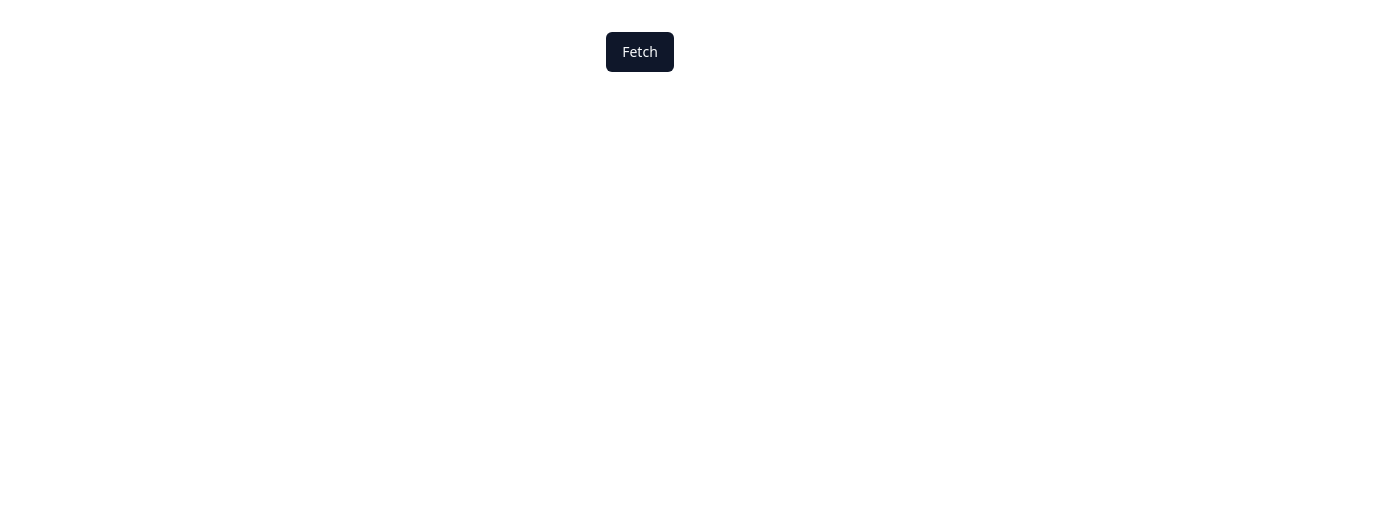
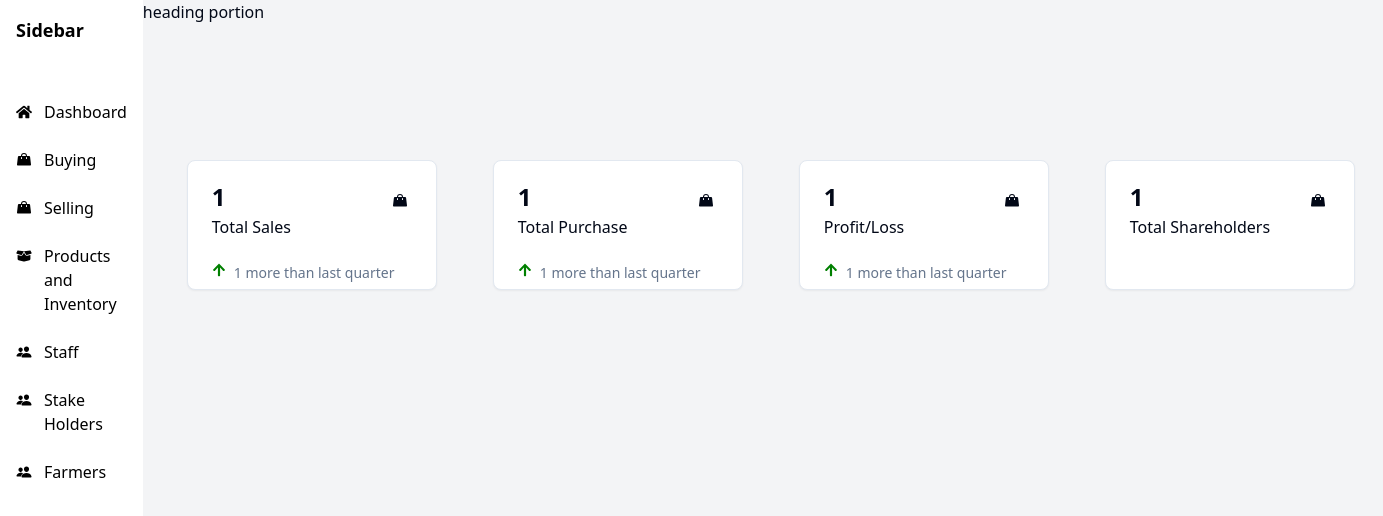
Before and after one commit to Vishakh2012/AgriERP, a React (Vite) app in the folder app/: page / in a window 1280 px wide. Shown: the top 516 px of the page, 1383 px wide, since content can reach past the window. Built offline with nearby package versions, Linux system fonts and the light colour scheme; no server answers.

Commit message:
FEAT:  - created folders for pages  - created dashboard card components  - implemented basic routing  - created sidepanel

```diff
--- a/app/src/App.tsx
+++ b/app/src/App.tsx
@@ -1,5 +1,7 @@
 import { Button } from "@/components/ui/button"
-import './App.css'
+
+import Sidebar from "./components/SidePanel/sidePanel"
+import { Dashboard } from "./page/Dashboard/Dashboard"
 
 function App() {
 
@@ -12,7 +14,7 @@ function App() {
 
   return (
     <>
-      <Button onClick={handleSubmit}>Fetch</Button>
+    <Sidebar/>
     </>
   )
 }
--- /dev/null
+++ b/app/src/components/SidePanel/sidePanel.tsx
@@ -0,0 +1,36 @@
+import { IoPeople } from "react-icons/io5";
+import { FaHome } from "react-icons/fa";
+import { PiHandbagFill } from "react-icons/pi";
+import { FaBoxOpen } from "react-icons/fa6";
+
+import { Outlet} from "react-router-dom";
+import SidePanelButton from "./sidePanelButton";
+
+
+const Sidebar = () => {
+  return (
+    <div className='flex '>
+
+            <div className="h-screen w-64 bg-white text-black shadow-lg">
+                <div className="p-4">
+                <h2 className="text-lg font-semibold mb-4">Sidebar</h2>
+                <ul className='mt-14 '>
+                    <li className="mb-6"><SidePanelButton text="Dashboard" url='/' icon={<FaHome/>}/></li>
+                    <li className="mb-6"><SidePanelButton text="Buying" url='/' icon={<PiHandbagFill/>}/></li>
+                    <li className="mb-6"><SidePanelButton text="Selling" url='/' icon={<PiHandbagFill/>}/></li>
+                    <li className="mb-6"><SidePanelButton text="Products and Inventory" url='/' icon={<FaBoxOpen/>}/></li>
+                    <li className="mb-6"><SidePanelButton text="Staff" url='/' icon={<IoPeople/>}/></li>
+                    <li className="mb-6"><SidePanelButton text="Stake Holders" url='/' icon={<IoPeople/>}/></li>
+                    <li className="mb-6"><SidePanelButton text="Farmers" url='/' icon={<IoPeople />}/></li>
+                </ul>
+                </div>
+
+        </div>
+        <div className="flex-auto bg-gray-100">
+                <Outlet/>
+        </div>
+    </div>
+  );
+};
+
+export default Sidebar;
--- /dev/null
+++ b/app/src/components/SidePanel/sidePanelButton.tsx
@@ -0,0 +1,20 @@
+import React, { ReactNode } from "react"
+import { Link } from "react-router-dom"
+
+interface SidePanelButtonContent{
+    text:string,
+    url:string,
+    icon?: ReactNode
+}
+const SidePanelButton:React.FC<SidePanelButtonContent> = (props) => {
+    return (
+        <>
+            <div className="flex">
+                {props.icon && <span className="mr-3 mt-1">{props.icon}</span>}
+                <Link to={props.url} className="block text-black hover:text-gray-800">{props.text}</Link>
+            </div>
+        </>
+    )
+}
+
+export default SidePanelButton
--- /dev/null
+++ b/app/src/components/ui/card.tsx
@@ -0,0 +1,79 @@
+import * as React from "react"
+
+import { cn } from "@/lib/utils"
+
+const Card = React.forwardRef<
+  HTMLDivElement,
+  React.HTMLAttributes<HTMLDivElement>
+>(({ className, ...props }, ref) => (
+  <div
+    ref={ref}
+    className={cn(
+      "rounded-lg border bg-card text-card-foreground shadow-sm",
+      className
+    )}
+    {...props}
+  />
+))
+Card.displayName = "Card"
+
+const CardHeader = React.forwardRef<
+  HTMLDivElement,
+  React.HTMLAttributes<HTMLDivElement>
+>(({ className, ...props }, ref) => (
+  <div
+    ref={ref}
+    className={cn("flex flex-col space-y-1.5 p-6", className)}
+    {...props}
+  />
+))
+CardHeader.displayName = "CardHeader"
+
+const CardTitle = React.forwardRef<
+  HTMLParagraphElement,
+  React.HTMLAttributes<HTMLHeadingElement>
+>(({ className, ...props }, ref) => (
+  <h3
+    ref={ref}
+    className={cn(
+      "text-2xl font-semibold leading-none tracking-tight",
+      className
+    )}
+    {...props}
+  />
+))
+CardTitle.displayName = "CardTitle"
+
+const CardDescription = React.forwardRef<
+  HTMLParagraphElement,
+  React.HTMLAttributes<HTMLParagraphElement>
+>(({ className, ...props }, ref) => (
+  <p
+    ref={ref}
+    className={cn("text-sm text-muted-foreground", className)}
+    {...props}
+  />
+))
+CardDescription.displayName = "CardDescription"
+
+const CardContent = React.forwardRef<
+  HTMLDivElement,
+  React.HTMLAttributes<HTMLDivElement>
+>(({ className, ...props }, ref) => (
+  <div ref={ref} className={cn("p-6 pt-0", className)} {...props} />
+))
+CardContent.displayName = "CardContent"
+
+const CardFooter = React.forwardRef<
+  HTMLDivElement,
+  React.HTMLAttributes<HTMLDivElement>
+>(({ className, ...props }, ref) => (
+  <div
+    ref={ref}
+    className={cn("flex items-center p-6 pt-0", className)}
+    {...props}
+  />
+))
+CardFooter.displayName = "CardFooter"
+
+export { Card, CardHeader, CardFooter, CardTitle, CardDescription, CardContent }
--- a/app/src/main.tsx
+++ b/app/src/main.tsx
@@ -1,10 +1,33 @@
 import React from 'react'
 import ReactDOM from 'react-dom/client'
-import App from './App.tsx'
+
 import './index.css'
+import {
+  createBrowserRouter,
+  RouterProvider,
+} from "react-router-dom";
+
+import Sidebar from './components/SidePanel/sidePanel';
+import Dashboard from './page/Dashboard/Dashboard';
+
+
+
+const router = createBrowserRouter([
+  {
+    path: "/",
+    element: <Sidebar/>,
+    children: [
+      {
+        path:'/',
+        element:<Dashboard/>
+      },
+    ],
+  },
+
+]);
 
 ReactDOM.createRoot(document.getElementById('root')!).render(
   <React.StrictMode>
-    <App />
+    <RouterProvider router={router} />
   </React.StrictMode>,
 )
--- a/app/src/page/Dashboard.tsx
+++ /dev/null
@@ -1 +0,0 @@
-//use arrow function
--- /dev/null
+++ b/app/src/page/Dashboard/Dashboard.tsx
@@ -0,0 +1,41 @@
+import React, { useState, useEffect } from 'react';
+import DashboardCard from './DashboardCard';
+import { PiHandbagFill } from 'react-icons/pi';
+
+const Dashboard = () => {
+  const [data, setData] = useState([]);
+
+  useEffect(() => {
+    fetchData();
+  }, []);
+
+  const fetchData = async () => {
+    try {
+      const response = await fetch('http://localhost:5050/api/posts');
+      const jsonData = await response.json();
+      setData(jsonData);
+    } catch (error) {
+      console.error('Error fetching data:', error);
+    }
+  };
+
+  const convertToNumber = (value) => {
+    return Number(value) || 1;
+  };
+
+  return (
+    <>
+      <div className="flex flex-col">
+        <div className="h-40">heading portion</div>
+        <div className="flex flex-row ml-4">
+          <DashboardCard text="Total Sales" icon={<PiHandbagFill />} figures={convertToNumber(data[0])} difference={convertToNumber(data[4])} />
+          <DashboardCard text="Total Purchase" icon={<PiHandbagFill />} figures={convertToNumber(data[1])} difference={convertToNumber(data[5])}/>
+          <DashboardCard text="Profit/Loss" icon={<PiHandbagFill />} figures={convertToNumber(data[2])} difference={convertToNumber(data[6])}/>
+          <DashboardCard text="Total Shareholders" icon={<PiHandbagFill />} figures={convertToNumber(data[3])} />
+        </div>
+      </div>
+    </>
+  );
+};
+
+export default Dashboard;
--- /dev/null
+++ b/app/src/page/Dashboard/DashboardCard.tsx
@@ -0,0 +1,52 @@
+import {
+    Card,
+    CardContent,
+    CardDescription,
+    CardHeader,
+    CardTitle,
+} from "@/components/ui/card";
+import { ReactNode } from "react";
+import { IconContext } from "react-icons";
+import { FaArrowUp, FaArrowDown } from "react-icons/fa";
+
+interface DashboardCardContent {
+    text: string;
+    icon?: ReactNode;
+    figures: number;
+    difference?: number;
+}
+
+const DashboardCard: React.FC<DashboardCardContent> = (props) => {
+    return (
+        <Card className="w-[250px] ml-7 mr-7 h-[130px]">
+            <CardHeader>
+                <div className="flex gap-6 justify-between">
+                    <CardTitle>{props.figures}</CardTitle>
+                    <div>
+                        {props.icon && <span className="float-right mt-2 ml-4 mr-1">{props.icon}</span>}
+                    </div>
+                </div>
+                <h1 className="mt-4">{props.text}</h1>
+            </CardHeader>
+            <CardContent>
+                <CardDescription className="flex items-start">
+                    {props.difference !== undefined && (
+                        props.difference < 0 ? (
+                            <>
+                                <IconContext.Provider value={{ color: "red", className: "mr-2" }}><FaArrowDown/></IconContext.Provider>
+                                <span>{props.difference} less than last quarter</span>
+                            </>
+                        ) : (
+                            <>
+                                <IconContext.Provider value={{ color: "green", className: "mr-2" }}><FaArrowUp/></IconContext.Provider>
+                                <span>{props.difference} more than last quarter</span>
+                            </>
+                        )
+                    )}
+                </CardDescription>
+            </CardContent>
+        </Card>
+    );
+};
+
+export default DashboardCard;
```
Also changed, not shown: app/package.json (+140 -0 lines), 1 other file (tests, documents, lock files or other folders).
